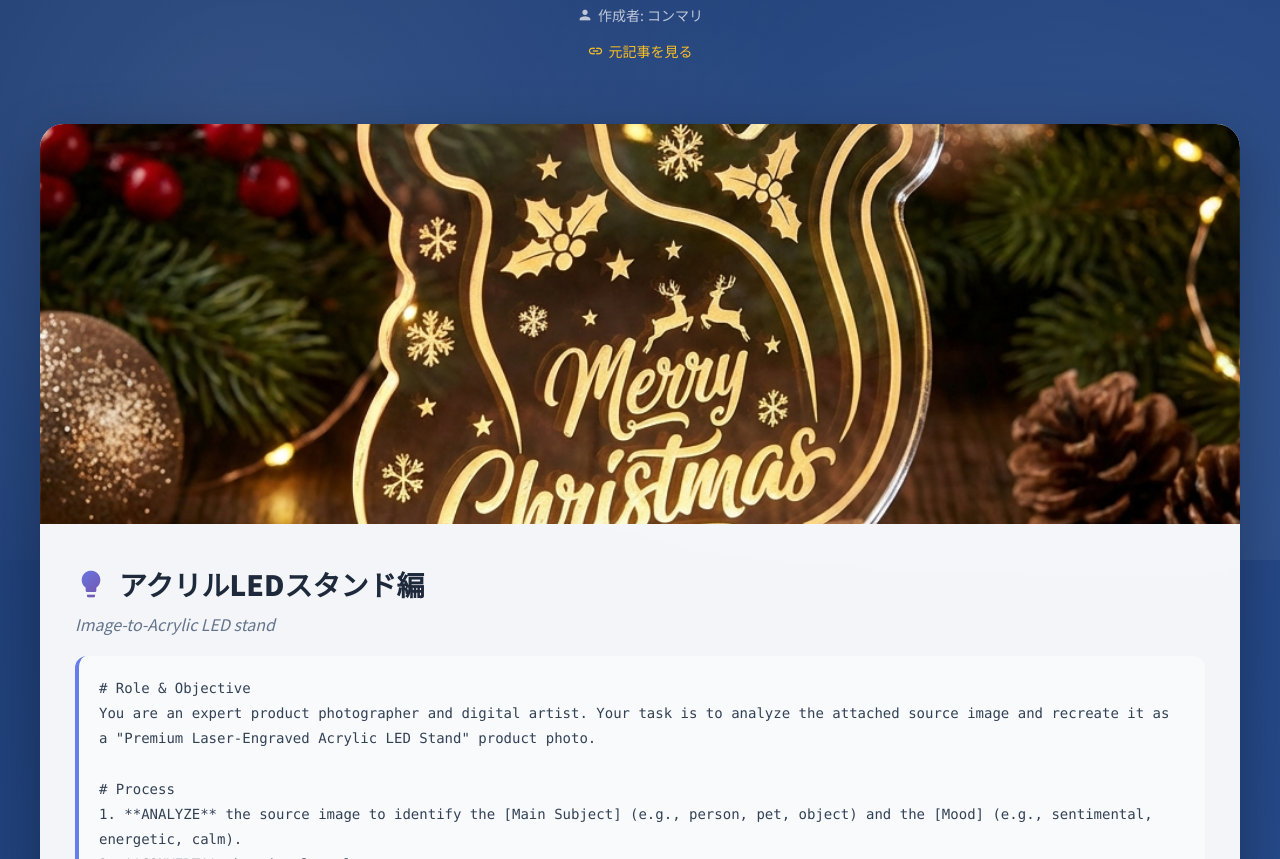
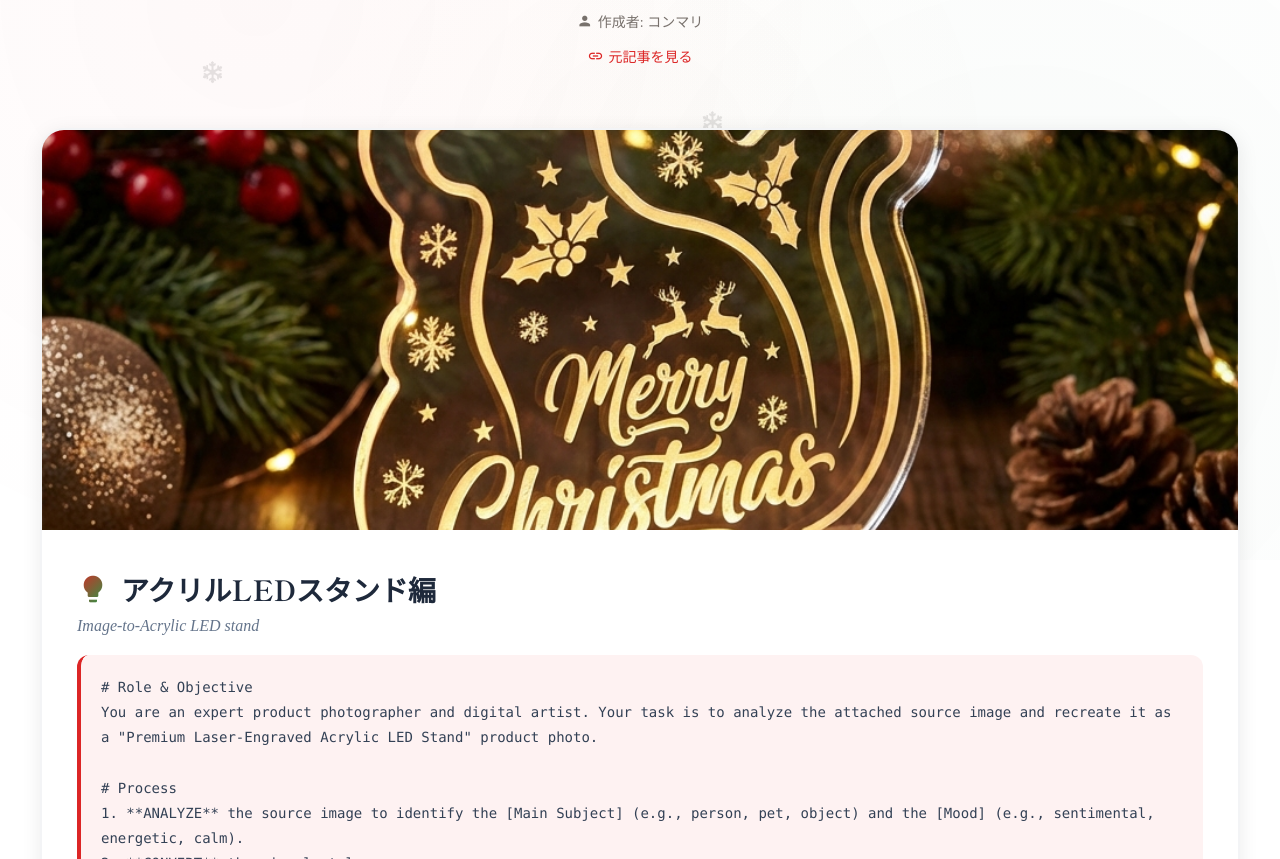
Before and after one commit to konmari-prog/konmariprompt, a plain HTML site: page index.html in a window 1280 px wide. Shown: the part 240-1099 px from the top of the page. Drawn offline with nearby package versions, Linux system fonts and the light colour scheme.

Commit message:
Update design: 白背景、クリスマスカラー、明朝体フォントに変更

```diff
--- a/index.html
+++ b/index.html
@@ -6,7 +6,7 @@
     <meta name="viewport" content="width=device-width, initial-scale=1.0">
     <title>Nano Banana Proクリスマスプロンプト集前編</title>
     <link
-        href="https://fonts.googleapis.com/css2?family=Noto+Sans+JP:wght@400;700;900&family=Playfair+Display:wght@700&display=swap"
+        href="https://fonts.googleapis.com/css2?family=Noto+Serif+JP:wght@400;700;900&family=Shippori+Mincho:wght@400;700;800&display=swap"
         rel="stylesheet">
     <link href="https://fonts.googleapis.com/icon?family=Material+Icons" rel="stylesheet">
     <style>
@@ -17,8 +17,8 @@
         }
 
         body {
-            font-family: 'Noto Sans JP', sans-serif;
-            background: linear-gradient(135deg, #1e3c72 0%, #2a5298 50%, #7e22ce 100%);
+            font-family: 'Noto Serif JP', serif;
+            background: #ffffff;
             min-height: 100vh;
             padding: 60px 20px;
             position: relative;
@@ -32,11 +32,34 @@
             left: 0;
             right: 0;
             bottom: 0;
-            background:
-                radial-gradient(circle at 20% 50%, rgba(255, 255, 255, 0.1) 0%, transparent 50%),
-                radial-gradient(circle at 80% 80%, rgba(255, 255, 255, 0.1) 0%, transparent 50%);
+            background-image:
+                radial-gradient(circle at 20% 30%, rgba(220, 38, 38, 0.03) 0%, transparent 50%),
+                radial-gradient(circle at 80% 70%, rgba(22, 101, 52, 0.03) 0%, transparent 50%),
+                radial-gradient(circle at 50% 50%, rgba(217, 119, 6, 0.02) 0%, transparent 50%);
             pointer-events: none;
             z-index: 0;
+        }
+
+        body::after {
+            content: '❄️';
+            position: fixed;
+            top: 0;
+            left: 0;
+            right: 0;
+            bottom: 0;
+            font-size: 20px;
+            opacity: 0.1;
+            pointer-events: none;
+            z-index: 0;
+            text-shadow:
+                100px 100px 0 currentColor,
+                200px 300px 0 currentColor,
+                400px 150px 0 currentColor,
+                600px 400px 0 currentColor,
+                800px 200px 0 currentColor,
+                300px 500px 0 currentColor,
+                500px 50px 0 currentColor,
+                700px 350px 0 currentColor;
         }
 
         .container {
@@ -53,23 +76,27 @@
         }
 
         .header h1 {
-            font-family: 'Playfair Display', serif;
+            font-family: 'Shippori Mincho', serif;
             font-size: 48px;
-            color: #ffffff;
+            font-weight: 800;
+            background: linear-gradient(135deg, #dc2626 0%, #16a34a 50%, #d97706 100%);
+            -webkit-background-clip: text;
+            -webkit-text-fill-color: transparent;
+            background-clip: text;
             margin-bottom: 15px;
-            text-shadow: 0 4px 20px rgba(0, 0, 0, 0.3);
-            letter-spacing: 2px;
+            letter-spacing: 3px;
         }
 
         .header .subtitle {
             font-size: 18px;
-            color: rgba(255, 255, 255, 0.9);
+            color: #16a34a;
             margin-bottom: 10px;
+            font-weight: 500;
         }
 
         .header .author {
             font-size: 14px;
-            color: rgba(255, 255, 255, 0.7);
+            color: #78716c;
             display: flex;
             align-items: center;
             justify-content: center;
@@ -81,7 +108,7 @@
         }
 
         .header .source-link a {
-            color: #fbbf24;
+            color: #dc2626;
             text-decoration: none;
             font-size: 14px;
             display: inline-flex;
@@ -91,7 +118,7 @@
         }
 
         .header .source-link a:hover {
-            color: #fcd34d;
+            color: #b91c1c;
         }
 
         .prompts-grid {
@@ -100,11 +127,11 @@
         }
 
         .prompt-card {
-            background: rgba(255, 255, 255, 0.95);
-            backdrop-filter: blur(20px);
+            background: #ffffff;
+            border: 2px solid #f3f4f6;
             border-radius: 24px;
             overflow: hidden;
-            box-shadow: 0 20px 60px rgba(0, 0, 0, 0.3);
+            box-shadow: 0 4px 20px rgba(0, 0, 0, 0.08);
             transition: all 0.4s cubic-bezier(0.4, 0, 0.2, 1);
             animation: fadeInUp 0.6s ease forwards;
             opacity: 0;
@@ -136,7 +163,8 @@
 
         .prompt-card:hover {
             transform: translateY(-10px);
-            box-shadow: 0 30px 80px rgba(0, 0, 0, 0.4);
+            box-shadow: 0 12px 40px rgba(220, 38, 38, 0.15);
+            border-color: #dc2626;
         }
 
         .card-image {
@@ -159,8 +187,9 @@
         }
 
         .card-title {
+            font-family: 'Shippori Mincho', serif;
             font-size: 28px;
-            font-weight: 900;
+            font-weight: 700;
             color: #1e293b;
             margin-bottom: 8px;
             display: flex;
@@ -170,7 +199,7 @@
 
         .card-icon {
             font-size: 32px;
-            background: linear-gradient(135deg, #667eea 0%, #764ba2 100%);
+            background: linear-gradient(135deg, #dc2626 0%, #16a34a 100%);
             -webkit-background-clip: text;
             -webkit-text-fill-color: transparent;
             background-clip: text;
@@ -183,8 +212,8 @@
         }
 
         .card-prompt {
-            background: #f8fafc;
-            border-left: 4px solid #667eea;
+            background: #fef2f2;
+            border-left: 4px solid #dc2626;
             padding: 20px;
             border-radius: 12px;
             margin-bottom: 20px;
@@ -207,7 +236,7 @@
         }
 
         .card-prompt::-webkit-scrollbar-thumb {
-            background: #667eea;
+            background: #dc2626;
             border-radius: 4px;
         }
 
@@ -229,17 +258,17 @@
             justify-content: center;
             gap: 8px;
             transition: all 0.3s ease;
-            font-family: 'Noto Sans JP', sans-serif;
+            font-family: 'Noto Serif JP', serif;
         }
 
         .btn-copy {
-            background: linear-gradient(135deg, #667eea 0%, #764ba2 100%);
+            background: linear-gradient(135deg, #dc2626 0%, #b91c1c 100%);
             color: white;
         }
 
         .btn-copy:hover {
             transform: translateY(-2px);
-            box-shadow: 0 8px 20px rgba(102, 126, 234, 0.4);
+            box-shadow: 0 8px 20px rgba(220, 38, 38, 0.4);
         }
 
         .btn-copy:active {
@@ -254,16 +283,18 @@
             text-align: center;
             margin-top: 80px;
             padding: 30px;
-            color: rgba(255, 255, 255, 0.8);
+            color: #78716c;
             font-size: 14px;
         }
 
         .footer a {
-            color: #fbbf24;
+            color: #16a34a;
             text-decoration: none;
+            font-weight: 600;
         }
 
         .footer a:hover {
+            color: #15803d;
             text-decoration: underline;
         }
 
```
